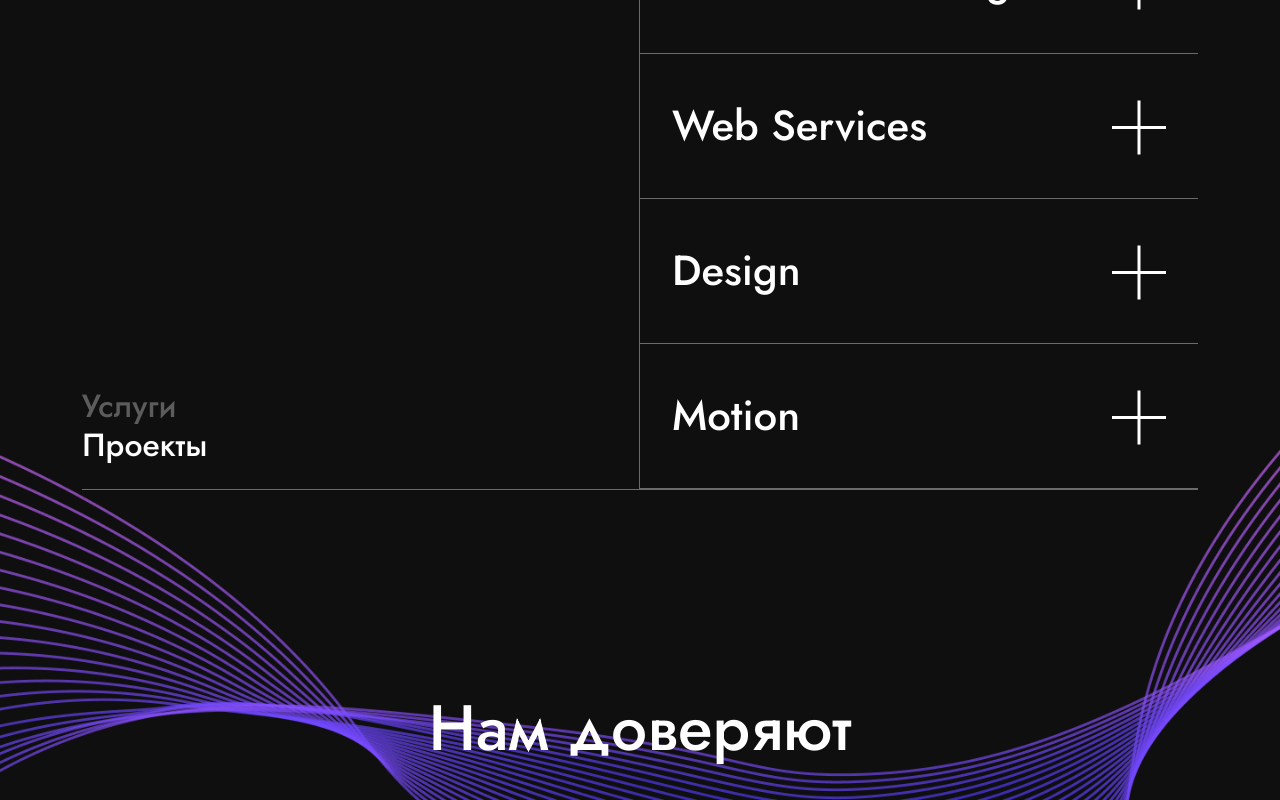
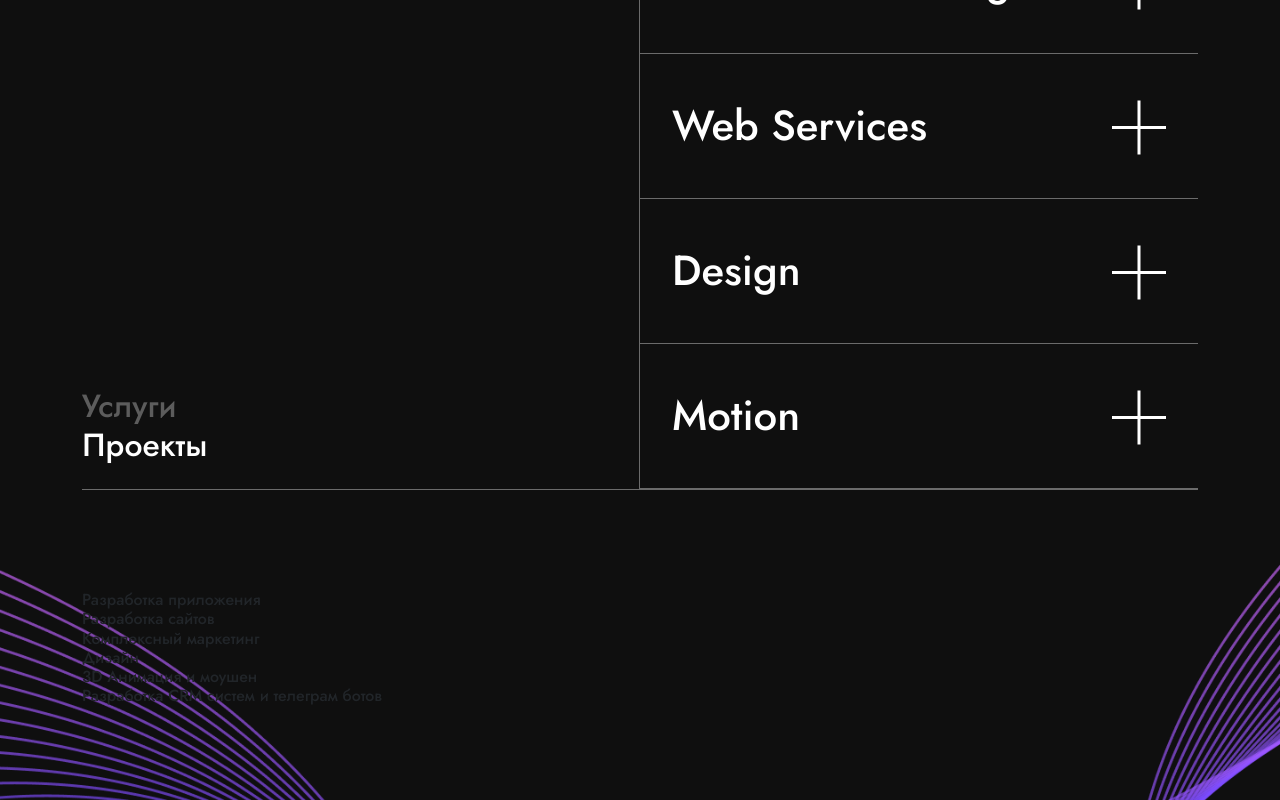
Before and after one commit to 7Davronbek/zamaan-app, a React (Create React App) app: page / in a window 1280 px wide. Shown: the part 2000-2800 px from the top of the page. Built offline with nearby package versions, Linux system fonts and the light colour scheme.

Commit message:
zamaan-app

```diff
--- a/src/components/LetsTalk.jsx
+++ b/src/components/LetsTalk.jsx
@@ -2,7 +2,15 @@ import React from 'react'
 
 const LetsTalk = () => {
   return (
-    <div className='LetsTalk'></div>
+    <div className='LetsTalk'>
+      <div className="container">
+        <div className="row">
+          <div className="col-12">
+          давай поговорим <span><img src="/img/arrow.png" alt="" /></span>
+          </div>
+        </div>
+      </div>
+    </div>
   )
 }
 
--- /dev/null
+++ b/src/components/Products.jsx
@@ -0,0 +1,28 @@
+import React from 'react'
+
+const Products = () => {
+  return (
+    <div className='Products'>
+        <div className="container">
+            <div className="row">
+                <div className="col-12">
+                    <h6>Разработка приложения</h6>
+                    <h6>Разработка сайтов </h6>
+                    <h6>Комплексный маркетинг</h6>
+                    <h6>Дизайн</h6>
+                </div>
+            </div>
+            <div className="row">
+                <div className="col-12">
+                    <div className="btnWrap">
+                        <h6>3D Анимация и моушен</h6>
+                        <h6>Разработка СRM систем и телеграм ботов</h6>
+                    </div>
+                </div>
+            </div>
+        </div>
+    </div>
+  )
+}
+
+export default Products
--- a/src/pages/Main.jsx
+++ b/src/pages/Main.jsx
@@ -2,6 +2,7 @@ import React from 'react'
 import Header from '../components/Header'
 import LetsTalk from '../components/LetsTalk'
 import Partners from '../components/Partners'
+import Products from '../components/Products'
 import Projects from '../components/Projects'
 import Services from '../components/Services'
 
@@ -10,6 +11,7 @@ const Main = () => {
         <>
             <Header />
             <Services />
+            <Products />
             <Projects />
             <Partners />
             <LetsTalk />
--- a/src/sass/main.scss
+++ b/src/sass/main.scss
@@ -78,7 +78,7 @@ body {
 
     .navBar {
         z-index: 999;
-        padding: 20px 0;
+        padding: 30px 0;
         // box-shadow: 0 0 10px silver;
         position: fixed;
         left: 0;
@@ -88,6 +88,7 @@ body {
         transition: all ease 0.8s;
         // background: red;
         border-bottom: 1px solid #FFFFFF5C;
+        backdrop-filter: blur(30px);
 
         ul.nav-menu {
             display: flex;
@@ -133,13 +134,10 @@ body {
 
         }
 
-        &.active {
-            border-radius: 0 0 20px 20px;
-            backdrop-filter: blur(15px);
+        &.navbarActive {
             background-color: rgba(0, 0, 0, 0.5);
-            border-radius: 0;
-            margin: 0;
-            backdrop-filter: blur(30px);
+            padding: 20px 0;
+            box-shadow: 0 0 10px silver;
         }
 
         select {
```
Also changed, not shown: public/img/arrow.png (added).
